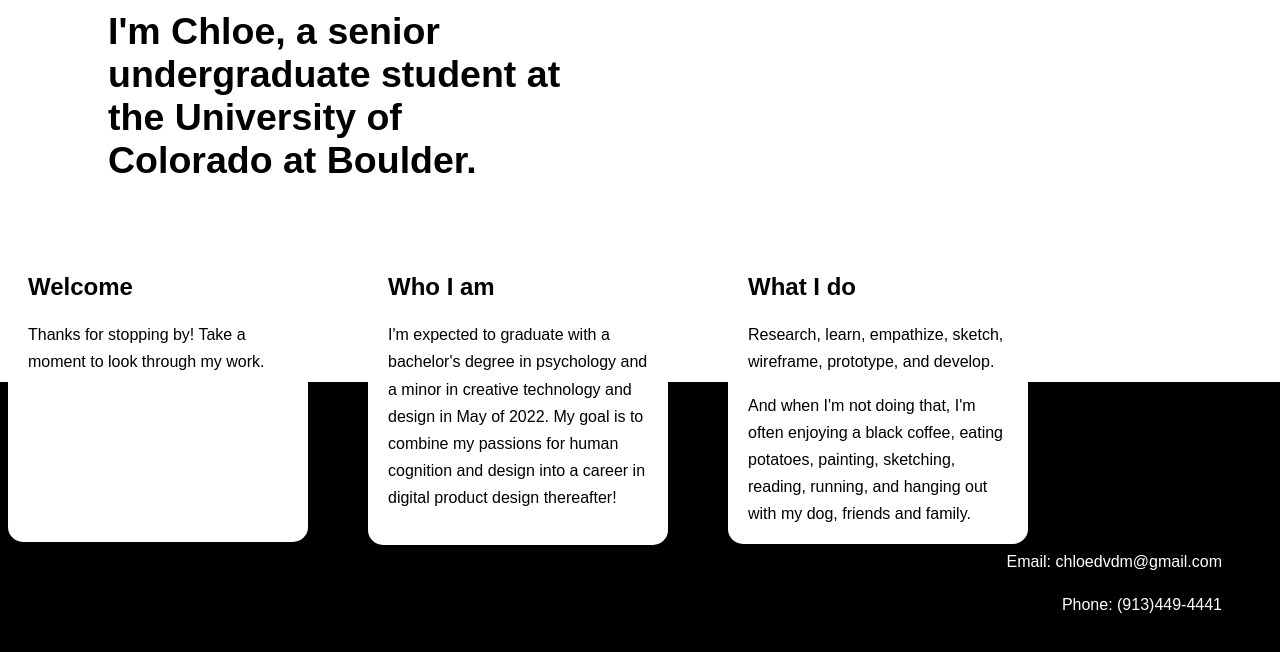
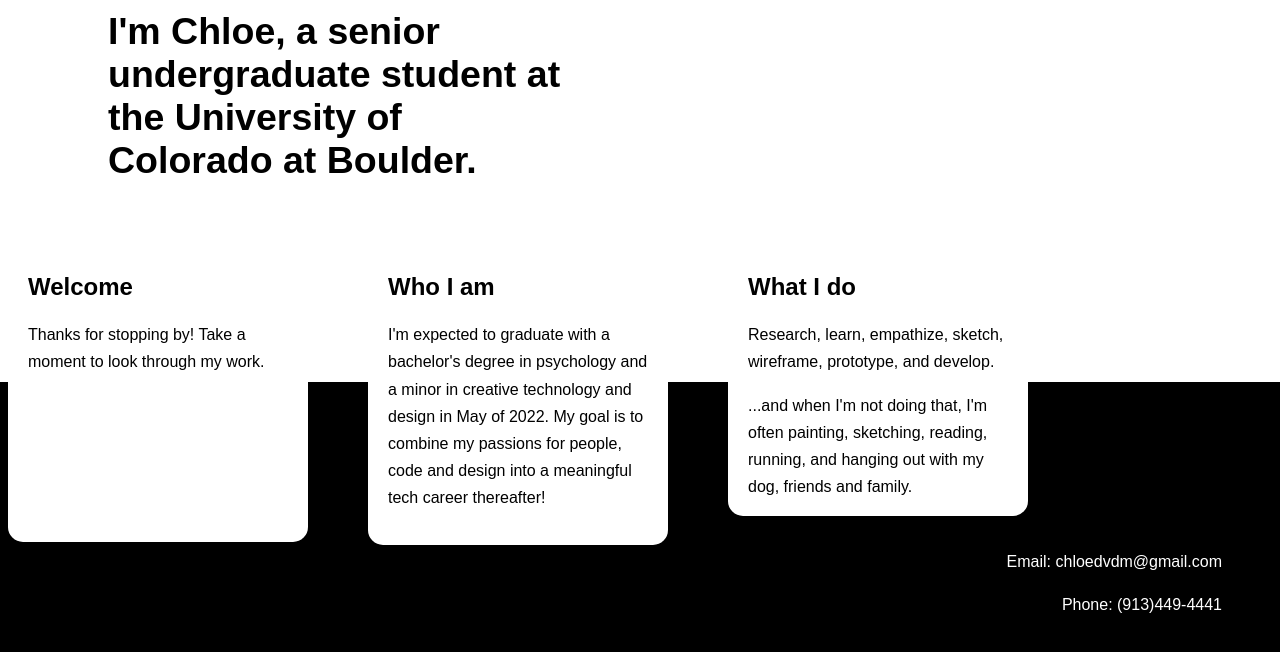
Before and after one commit to chloevandermerwe/portfolio, a plain HTML site: page index.html in a window 1280 px wide. Shown: the part 168-820 px from the top of the page. Drawn offline with Linux system fonts and the light colour scheme.

Commit message:
Update index.html

```diff
--- a/index.html
+++ b/index.html
@@ -25,15 +25,15 @@
 
 <div id="column_container">
       <div id="column1">
-          <h2>Welcome</h2>
+       <h2>Welcome</h2>
             <p>Thanks for stopping by! Take a moment to look through my work. </p></div>
       <div id="column2">
           <h2>Who I am</h2>
-            <p>I'm expected to graduate with a bachelor's degree in psychology and a minor in creative technology and design in May of 2022. My goal is to combine my passions for human cognition and design into a career in digital product design thereafter!</p></div>
+            <p>I'm expected to graduate with a bachelor's degree in psychology and a minor in creative technology and design in May of 2022. My goal is to combine my passions for people, code and design into a meaningful tech career thereafter!</p></div>
       <div id="column3">
           <h2>What I do</h2>
             <p>Research, learn, empathize, sketch, wireframe, prototype, and develop.</p>
-            <p>And when I'm not doing that, I'm often enjoying a black coffee, eating potatoes, painting, sketching, reading, running, and hanging out with my dog, friends and family.</p></div>
+            <p>...and when I'm not doing that, I'm often painting, sketching, reading, running, and hanging out with my dog, friends and family.</p></div>
 </div>
 
 
```
